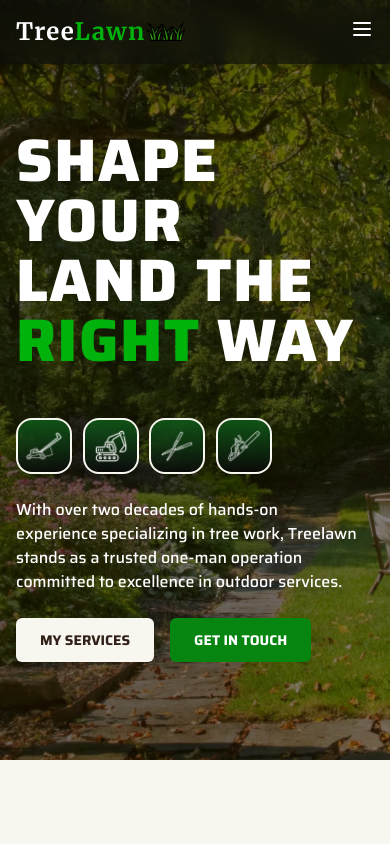
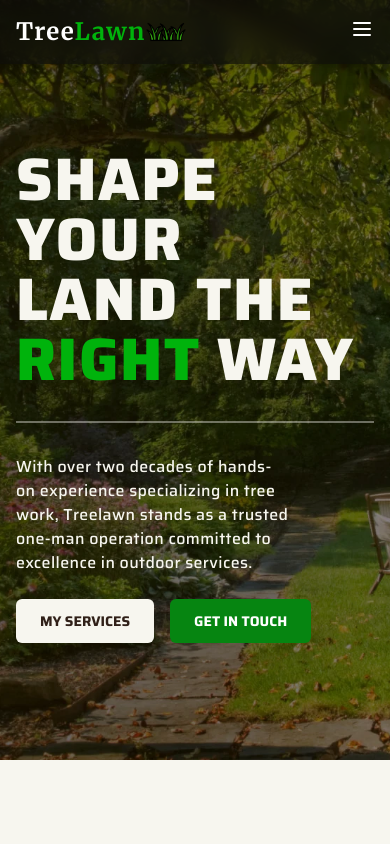
Before and after one commit to KramYengir/treelawn_v2, a Next.js app: page / in a window 390 px wide. Shown: the top 844 px of the page. Built offline with nearby package versions, Linux system fonts and the light colour scheme.

Commit message:
remove toolicons & add line on small screens

```diff
--- a/components/Hero.tsx
+++ b/components/Hero.tsx
@@ -5,20 +5,17 @@ const Hero = () => {
   return (
     <section
       id="hero"
-      className="relative flex flex-col justify-center text-white pt-20 min-h-[90vh] bg-[url('../public/images/garden.webp')] bg-cover bg-center"
+      className="relative flex flex-col justify-center text-mucky-50 pt-20 min-h-[90vh] bg-[url('../public/images/garden.webp')] bg-cover bg-center"
     >
-      <div className="rm-container w-full flex flex-col lg:flex-row items-start lg:items-center justify-evenly gap-x-12 gap-y-12 text-balance">
-        <div className="flex-1 flex flex-col items-start justify-center gap-y-4 max-w-md md:max-w-lg lg:max-w-2xl">
+      <div className="rm-container w-full flex flex-col lg:flex-row items-start lg:items-center justify-evenly gap-x-12  text-balance">
+        <div className="flex-1 flex flex-col items-start justify-center gap-y-4 pb-8 lg:pb-0 max-w-md md:max-w-lg lg:max-w-2xl">
           <h1 className="uppercase text-6xl md:text-7xl xl:text-8xl font-extrabold tracking-wide">
             shape your land the <span className="text-apple-600">right</span>{" "}
             way
           </h1>
         </div>
-        <div className="flex-1 flex flex-col items-start justify-center gap-x-12 gap-y-6 max-w-lg">
-          <div className="flex ">
-            <ToolIcons />
-          </div>
-          <p className="font-medium md:text-lg lg:text-xl max-w-md">
+        <div className="flex-1 flex flex-col items-start justify-center gap-x-12 gap-y-6 pt-8 lg:pt-0 border-t-2 lg:border-0 border-mucky-50/40 max-w-lg">
+          <p className="font-medium tracking-wide md:text-lg lg:text-xl max-w-md">
             With over two decades of hands-on experience specializing in tree
             work, Treelawn stands as a trusted one-man operation committed to
             excellence in outdoor services.
```
